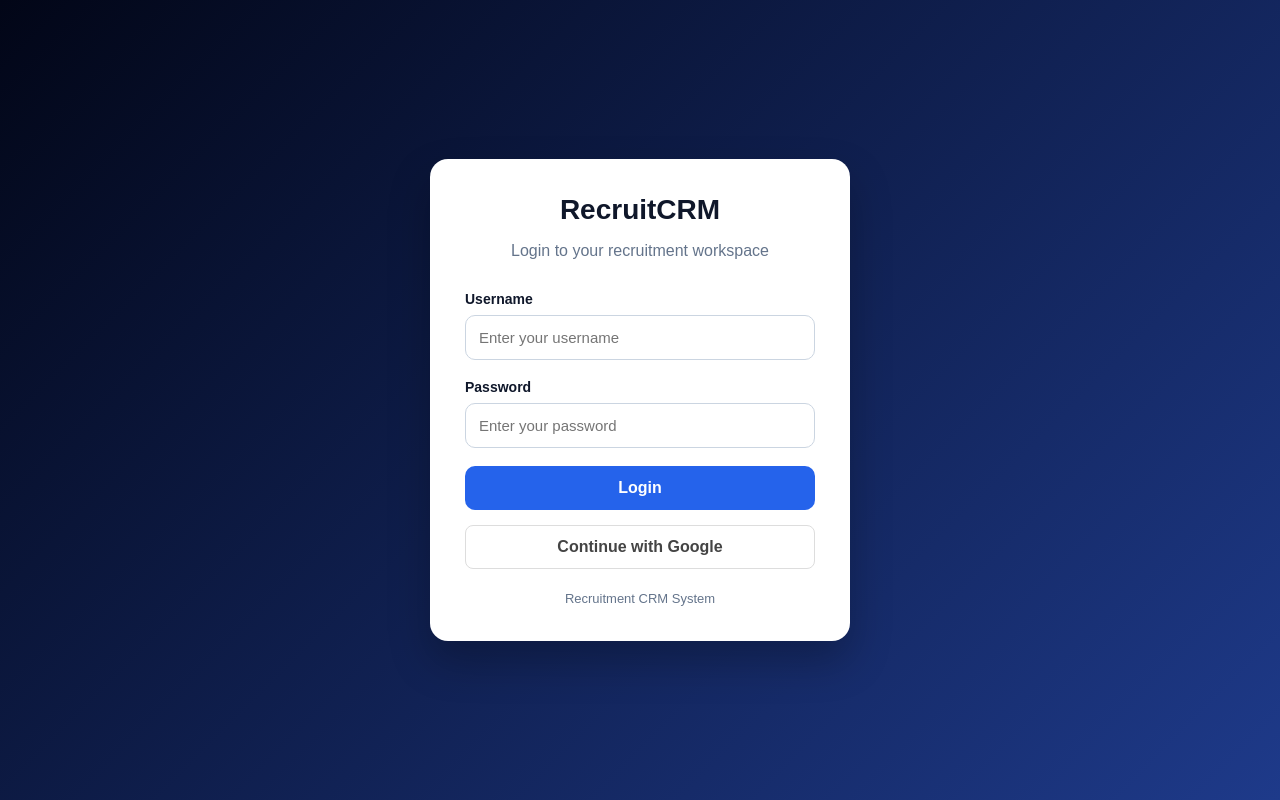
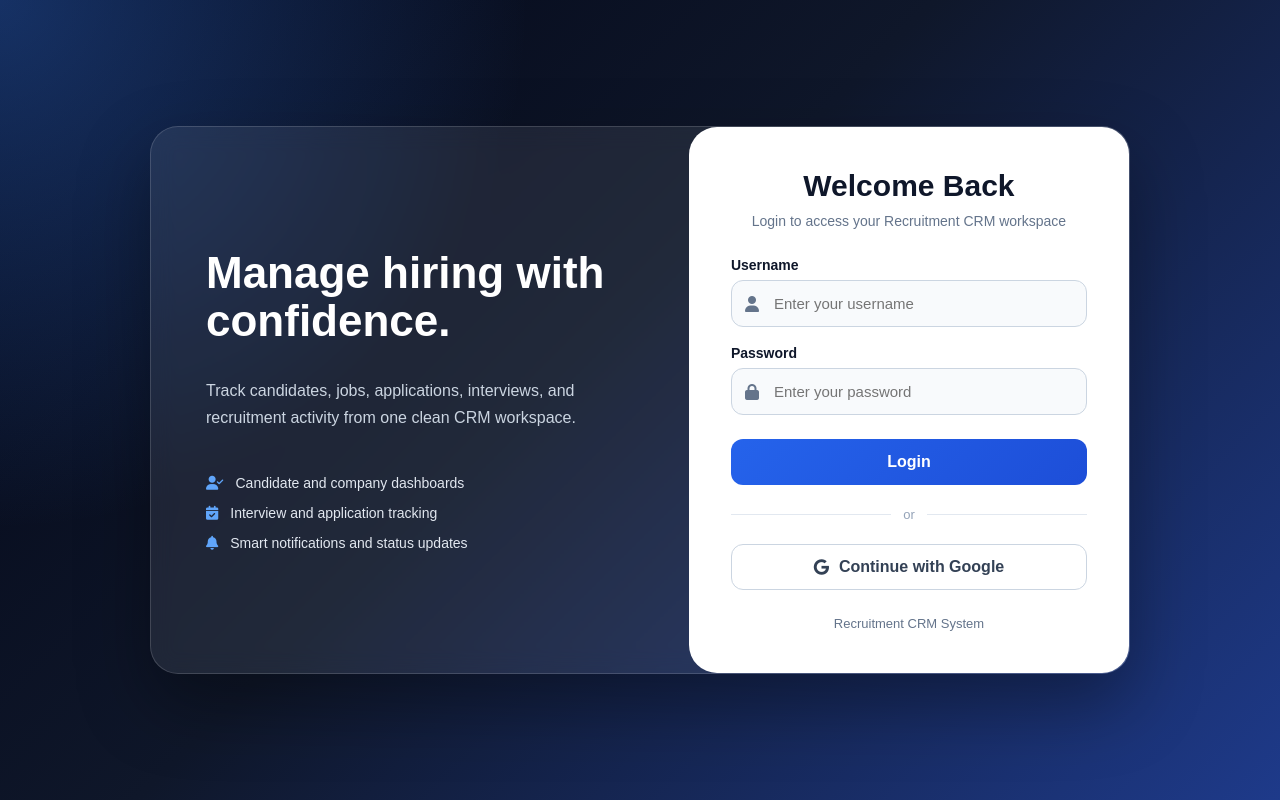
Before and after one commit to reemsaijary/Recruitment-CRM, a Django app: page / in a window 1280 px wide. Run offline with Django 5.2, Linux system fonts and the light colour scheme.

Commit message:
Complete Google Sign-In integration and upgrade login page design

```diff
--- a/backend/core/templates/core/auth/login.html
+++ b/backend/core/templates/core/auth/login.html
@@ -3,6 +3,8 @@
 <head>
     <meta charset="UTF-8">
     <title>Login - Recruitment CRM</title>
+
+    <link rel="stylesheet" href="https://cdnjs.cloudflare.com/ajax/libs/font-awesome/6.5.0/css/all.min.css">
 
     <style>
         * {
@@ -12,95 +14,254 @@
         body {
             margin: 0;
             font-family: Arial, sans-serif;
-            background: linear-gradient(135deg, #020617, #1e3a8a);
             min-height: 100vh;
+            background:
+                radial-gradient(circle at top left, rgba(59,130,246,0.35), transparent 35%),
+                linear-gradient(135deg, #020617, #0f172a 45%, #1e3a8a);
             display: flex;
             align-items: center;
             justify-content: center;
             color: #0f172a;
+            padding: 20px;
+        }
+
+        .login-wrapper {
+            width: 100%;
+            max-width: 980px;
+            background: rgba(255,255,255,0.08);
+            border: 1px solid rgba(255,255,255,0.15);
+            border-radius: 28px;
+            display: grid;
+            grid-template-columns: 1.1fr 0.9fr;
+            overflow: hidden;
+            box-shadow: 0 30px 70px rgba(0,0,0,0.35);
+            backdrop-filter: blur(12px);
+        }
+
+        .login-info {
+            padding: 55px;
+            color: white;
+            display: flex;
+            flex-direction: column;
+            justify-content: center;
+        }
+
+        .badge {
+            width: fit-content;
+            background: rgba(255,255,255,0.12);
+            border: 1px solid rgba(255,255,255,0.2);
+            padding: 8px 14px;
+            border-radius: 999px;
+            font-size: 13px;
+            margin-bottom: 22px;
+        }
+
+        .login-info h1 {
+            font-size: 44px;
+            margin: 0 0 15px;
+            line-height: 1.1;
+        }
+
+        .login-info p {
+            color: #cbd5e1;
+            font-size: 16px;
+            line-height: 1.7;
+            max-width: 430px;
+        }
+
+        .feature-list {
+            margin-top: 28px;
+            display: grid;
+            gap: 14px;
+        }
+
+        .feature-item {
+            display: flex;
+            align-items: center;
+            gap: 12px;
+            color: #e2e8f0;
+            font-size: 14px;
+        }
+
+        .feature-item i {
+            color: #60a5fa;
         }
 
         .login-card {
-            background-color: #ffffff;
-            width: 420px;
-            padding: 35px;
-            border-radius: 18px;
-            box-shadow: 0 20px 40px rgba(0, 0, 0, 0.25);
+            background: #ffffff;
+            padding: 42px;
+            border-radius: 28px 0 0 28px;
         }
 
-        .login-card h1 {
+        .login-card h2 {
             margin: 0;
-            font-size: 28px;
+            font-size: 30px;
+            text-align: center;
             color: #0f172a;
-            text-align: center;
         }
 
-        .login-card p {
+        .subtitle {
             text-align: center;
             color: #64748b;
-            margin-bottom: 30px;
+            margin: 10px 0 28px;
+            font-size: 14px;
+        }
+
+        .message {
+            background-color: #fee2e2;
+            color: #991b1b;
+            padding: 12px;
+            border-radius: 10px;
+            margin-bottom: 18px;
+            text-align: center;
+            font-size: 14px;
         }
 
         label {
-            font-weight: bold;
+            font-weight: 700;
             font-size: 14px;
+            margin-bottom: 7px;
+            display: block;
+        }
+
+        .input-group {
+            position: relative;
+            margin-bottom: 18px;
+        }
+
+        .input-group i {
+            position: absolute;
+            top: 50%;
+            left: 14px;
+            transform: translateY(-50%);
+            color: #64748b;
         }
 
         input {
             width: 100%;
-            padding: 13px;
-            margin-top: 7px;
-            margin-bottom: 18px;
+            padding: 14px 14px 14px 42px;
             border: 1px solid #cbd5e1;
-            border-radius: 10px;
+            border-radius: 12px;
             font-size: 15px;
+            background: #f8fafc;
         }
 
         input:focus {
             outline: none;
             border-color: #2563eb;
-            box-shadow: 0 0 0 3px rgba(37, 99, 235, 0.15);
+            background: #ffffff;
+            box-shadow: 0 0 0 4px rgba(37,99,235,0.13);
         }
 
-        button {
+        .login-btn {
             width: 100%;
-            padding: 13px;
-            background-color: #2563eb;
+            padding: 14px;
+            background: linear-gradient(135deg, #2563eb, #1d4ed8);
             color: white;
             border: none;
-            border-radius: 10px;
+            border-radius: 12px;
             font-size: 16px;
-            font-weight: bold;
+            font-weight: 700;
             cursor: pointer;
+            margin-top: 6px;
         }
 
-        button:hover {
-            background-color: #1d4ed8;
+        .login-btn:hover {
+            transform: translateY(-1px);
+            box-shadow: 0 10px 22px rgba(37,99,235,0.28);
         }
 
-        .message {
-            background-color: #fee2e2;
-            color: #991b1b;
-            padding: 10px;
-            border-radius: 8px;
-            margin-bottom: 18px;
-            text-align: center;
+        .divider {
+            display: flex;
+            align-items: center;
+            gap: 12px;
+            margin: 22px 0;
+            color: #94a3b8;
+            font-size: 13px;
+        }
+
+        .divider::before,
+        .divider::after {
+            content: "";
+            flex: 1;
+            height: 1px;
+            background: #e2e8f0;
+        }
+
+        .google-btn {
+            display: flex;
+            justify-content: center;
+            align-items: center;
+            gap: 10px;
+            width: 100%;
+            background: #ffffff;
+            color: #334155;
+            padding: 13px;
+            border-radius: 12px;
+            text-decoration: none;
+            border: 1px solid #cbd5e1;
+            font-weight: 700;
+        }
+
+        .google-btn:hover {
+            background: #f8fafc;
+            border-color: #94a3b8;
         }
 
         .footer-text {
-            margin-top: 22px;
+            margin-top: 26px;
             text-align: center;
             font-size: 13px;
             color: #64748b;
+        }
+
+        @media (max-width: 850px) {
+            .login-wrapper {
+                grid-template-columns: 1fr;
+            }
+
+            .login-info {
+                display: none;
+            }
+
+            .login-card {
+                border-radius: 24px;
+            }
         }
     </style>
 </head>
 
 <body>
 
+<div class="login-wrapper">
+
+    <div class="login-info">
+
+        <h1>Manage hiring with confidence.</h1>
+
+        <p>
+            Track candidates, jobs, applications, interviews, and recruitment activity from one clean CRM workspace.
+        </p>
+
+        <div class="feature-list">
+            <div class="feature-item">
+                <i class="fa-solid fa-user-check"></i>
+                Candidate and company dashboards
+            </div>
+            <div class="feature-item">
+                <i class="fa-solid fa-calendar-check"></i>
+                Interview and application tracking
+            </div>
+            <div class="feature-item">
+                <i class="fa-solid fa-bell"></i>
+                Smart notifications and status updates
+            </div>
+        </div>
+    </div>
+
     <div class="login-card">
-        <h1>RecruitCRM</h1>
-        <p>Login to your recruitment workspace</p>
+        <h2>Welcome Back</h2>
+        <div class="subtitle">Login to access your Recruitment CRM workspace</div>
 
         {% if messages %}
             {% for message in messages %}
@@ -112,30 +273,27 @@
             {% csrf_token %}
 
             <label>Username</label>
-            <input type="text" name="username" placeholder="Enter your username" required>
+            <div class="input-group">
+                <i class="fa-solid fa-user"></i>
+                <input type="text" name="username" placeholder="Enter your username" required>
+            </div>
 
             <label>Password</label>
-            <input type="password" name="password" placeholder="Enter your password" required>
-
-            <button type="submit">Login</button>
-
-            <div style="margin-top:15px;">
-                <a href="{% url 'google_login' %}"
-                style="
-                display:block;
-                text-align:center;
-                background:#fff;
-                color:#444;
-                padding:12px;
-                border-radius:8px;
-                text-decoration:none;
-                border:1px solid #ddd;
-                font-weight:bold;">
-
-                Continue with Google
-                </a>
+            <div class="input-group">
+                <i class="fa-solid fa-lock"></i>
+                <input type="password" name="password" placeholder="Enter your password" required>
             </div>
 
+            <button type="submit" class="login-btn">
+                Login
+            </button>
+
+            <div class="divider">or</div>
+
+            <a href="{% url 'google_login' %}" class="google-btn">
+                <i class="fa-brands fa-google"></i>
+                Continue with Google
+            </a>
         </form>
 
         <div class="footer-text">
@@ -143,5 +301,7 @@
         </div>
     </div>
 
+</div>
+
 </body>
 </html>
```
Also changed, not shown: 1 other file.
